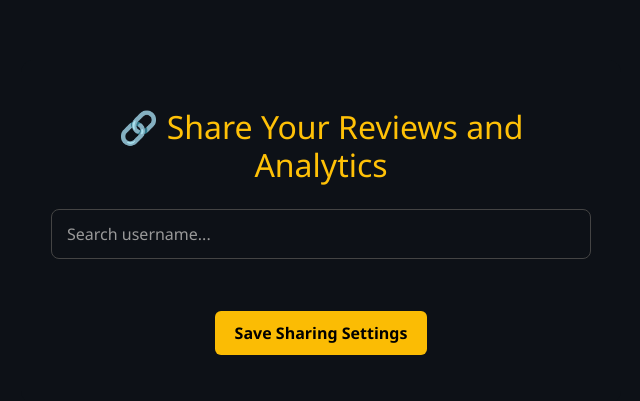
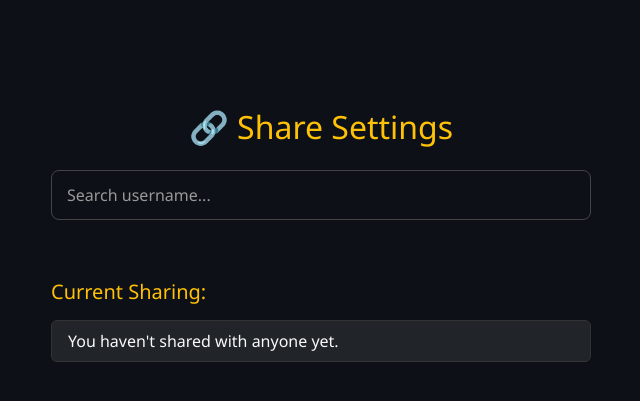
Before and after one commit to lilyjelleycat/Agile_web_project_group40, a Flask app: page /share_reviews in a window 1280 px wide. Shown: the part 56-457 px from the top of the page, without its empty margins (319-959 px from the left). Run offline with Flask 3, Linux system fonts and the light colour scheme; the visitor is signed in with stand-in values (Sample User, id 1).

Commit message:
updated routs for movies and edited visualize page and share page

```diff
--- a/app/movies/routes.py
+++ b/app/movies/routes.py
@@ -1,4 +1,4 @@
-from flask import Blueprint, request, session, render_template, redirect, url_for, jsonify
+from flask import Blueprint, request, session, render_template, redirect, url_for, jsonify,flash
 from app import db
 from app.models import Movie, Review, AnalyticsShare, ReviewShare
 from app.movies.forms import SearchForm,AnalyticsViewerForm
@@ -148,5 +148,17 @@ def view_shared_review(review_id):
 def share_reviews():
     if "username" not in session:
         return redirect(url_for("main.login"))
-    reviews = Review.query.filter_by(username=session["username"]).all()
-    return render_template("share_reviews.html", reviews=reviews)
+
+    username = session["username"]
+
+    review_shares = ReviewShare.query.filter_by(owner_username=username).all()
+    analytics_shares = AnalyticsShare.query.filter_by(owner_username=username).all()
+
+    shared_status = {}
+
+    for r in review_shares:
+        shared_status.setdefault(r.viewer_username, {})["review"] = True
+    for a in analytics_shares:
+        shared_status.setdefault(a.viewer_username, {})["analytics"] = True
+
+    return render_template("share_reviews.html", shared_status=shared_status)
--- a/app/templates/base.html
+++ b/app/templates/base.html
@@ -33,7 +33,8 @@
 <body>
   <nav class="navbar navbar-expand-lg navbar-dark bg-dark">
     <div class="container-fluid">
-      <a class="navbar-brand" href="{{ url_for('main.home') }}">CineBuff</a>
+      <a class="navbar-brand" href="{% if 'username' in session %}{{ url_for('movies.search') }}{% else %}{{ url_for('main.home') }}{% endif %}">CineBuff</a>
+
       <button class="navbar-toggler" type="button" data-bs-toggle="collapse" data-bs-target="#navbarNav">
         <span class="navbar-toggler-icon"></span>
       </button>
--- a/app/templates/share_reviews.html
+++ b/app/templates/share_reviews.html
@@ -1,23 +1,83 @@
 {% extends "base.html" %}
 {% block title %}Manage Sharing{% endblock %}
+
 {% block content %}
 <div class="container text-light py-5">
-  <h2 class="text-warning text-center mb-4">🔗 Share Your Reviews and Analytics</h2>
+  <h2 class="text-warning text-center mb-4">🔗 Share Settings</h2>
 
-  <!-- Autocomplete search bar -->
+  <!-- Search bar -->
   <input type="text" id="usernameInput" class="form-control" placeholder="Search username...">
   <ul id="autocompleteResults" class="list-group mt-2 mb-4"></ul>
 
-  <!-- List of selected users with toggles -->
+  <!-- Selected users with toggles -->
   <div id="selectedUsersList" class="mb-4"></div>
 
-  <div class="text-center">
-    <button id="saveButton" class="btn btn-warning">Save Sharing Settings</button>
+  <!-- Save message -->
+  <div id="saveStatus" class="text-success text-center fw-bold mt-3" style="display: none;">
+    ✅ Settings saved!
   </div>
+
+  <!-- Already shared list -->
+  <h5 class="text-warning mt-5">Current Sharing:</h5>
+  <ul class="list-group mt-3" id="sharedStatusList">
+    {% for username, perms in shared_status.items() %}
+      <li class="list-group-item bg-dark text-light d-flex justify-content-between align-items-center">
+        <strong>{{ username }}</strong>
+        <div class="d-flex gap-4">
+          <div class="form-check form-switch">
+            <input class="form-check-input toggle-switch" type="checkbox" data-user="{{ username }}" data-type="review" {% if perms.review %}checked{% endif %}>
+            <label class="form-check-label ms-1">Review</label>
+          </div>
+          <div class="form-check form-switch">
+            <input class="form-check-input toggle-switch" type="checkbox" data-user="{{ username }}" data-type="analytics" {% if perms.analytics %}checked{% endif %}>
+            <label class="form-check-label ms-1">Analytics</label>
+          </div>
+        </div>
+      </li>
+    {% else %}
+      <li class="list-group-item bg-dark text-light">You haven't shared with anyone yet.</li>
+    {% endfor %}
+  </ul>
 </div>
 
 <script>
-  const selectedShares = new Map(); // username -> { review: true/false, analytics: true/false }
+  const saveStatus = document.getElementById("saveStatus");
+  const existingShares = {{ shared_status | tojson | safe }};
+  const selectedShares = new Map(Object.entries(existingShares));
+
+  async function saveToServer() {
+    const payload = [];
+    for (const [username, prefs] of selectedShares.entries()) {
+      if (prefs.review || prefs.analytics) {
+        payload.push({ username, ...prefs });
+      }
+    }
+    const res = await fetch("/users/save_shares", {
+      method: "POST",
+      headers: { "Content-Type": "application/json" },
+      body: JSON.stringify({ shares: payload })
+    });
+
+    showSaveMessage(res.ok);
+  }
+
+  function showSaveMessage(success = true) {
+    saveStatus.style.display = "block";
+    saveStatus.textContent = success ? "✅ Settings saved!" : "⚠️ Failed to save settings";
+    saveStatus.className = success ? "text-success text-center fw-bold mt-3" : "text-danger text-center fw-bold mt-3";
+    setTimeout(() => { saveStatus.style.display = "none"; }, 3000);
+  }
+
+  document.querySelectorAll(".toggle-switch").forEach(toggle => {
+    toggle.addEventListener("change", function () {
+      const user = this.dataset.user;
+      const type = this.dataset.type;
+      const entry = selectedShares.get(user) || { review: false, analytics: false };
+      entry[type] = this.checked;
+      selectedShares.set(user, entry);
+      saveToServer();
+    });
+  });
 
   const input = document.getElementById("usernameInput");
   const results = document.getElementById("autocompleteResults");
@@ -26,10 +86,8 @@
   input.addEventListener("input", async function () {
     const query = this.value.trim();
     results.innerHTML = "";
-
     if (query.length < 2) return;
 
-    try {
     const res = await fetch(`/users/search_user?q=${encodeURIComponent(query)}`);
     const users = await res.json();
 
@@ -40,25 +98,19 @@
         const item = document.createElement("li");
         item.className = "list-group-item list-group-item-action";
         item.textContent = username;
-
         item.addEventListener("click", function () {
+          if (selectedShares.has(username)) return;
           addUserWithToggles(username);
           results.innerHTML = "";
           input.value = "";
         });
-
         results.appendChild(item);
       });
     }
-    } catch (err) {
-      console.error("Search error:", err);
-    }
   });
 
-  function addUserWithToggles(username) {
-    if (selectedShares.has(username)) return;
-
-    selectedShares.set(username, { review: false, analytics: false });
+  function addUserWithToggles(username, reviewShared = false, analyticsShared = false) {
+    selectedShares.set(username, { review: reviewShared, analytics: analyticsShared });
 
     const container = document.createElement("div");
     container.className = "list-group-item bg-dark text-light d-flex justify-content-between align-items-center mb-2";
@@ -66,11 +118,11 @@
       <strong>${username}</strong>
       <div class="d-flex gap-4">
         <div class="form-check form-switch">
-          <input class="form-check-input" type="checkbox" data-user="${username}" data-type="review">
+          <input class="form-check-input toggle-switch" type="checkbox" data-user="${username}" data-type="review" ${reviewShared ? "checked" : ""}>
           <label class="form-check-label ms-1">Share Review</label>
         </div>
         <div class="form-check form-switch">
-          <input class="form-check-input" type="checkbox" data-user="${username}" data-type="analytics">
+          <input class="form-check-input toggle-switch" type="checkbox" data-user="${username}" data-type="analytics" ${analyticsShared ? "checked" : ""}>
           <label class="form-check-label ms-1">Share Analytics</label>
         </div>
       </div>
@@ -78,38 +130,17 @@
 
     container.querySelectorAll("input[type='checkbox']").forEach(toggle => {
       toggle.addEventListener("change", function () {
+        const user = this.dataset.user;
         const type = this.dataset.type;
-        const user = this.dataset.user;
-        const entry = selectedShares.get(user);
+        const entry = selectedShares.get(user) || {};
         entry[type] = this.checked;
         selectedShares.set(user, entry);
+        saveToServer();
       });
     });
 
     selectedList.appendChild(container);
+    saveToServer();
   }
-
-  document.getElementById("saveButton").addEventListener("click", async function () {
-    const payload = [];
-
-    for (const [username, prefs] of selectedShares.entries()) {
-      if (prefs.review || prefs.analytics) {
-        payload.push({ username, ...prefs });
-      }
-    }
-
-    const res = await fetch("/users/save_shares", {
-      method: "POST",
-      headers: { "Content-Type": "application/json" },
-      body: JSON.stringify({ shares: payload })
-    });
-
-    if (res.ok) {
-      alert("Sharing settings saved!");
-      location.reload();
-    } else {
-      alert("Failed to save settings.");
-    }
-  });
 </script>
 {% endblock %}
--- a/app/templates/visualize.html
+++ b/app/templates/visualize.html
@@ -8,12 +8,12 @@
     {{ form.hidden_tag() }}
     <div class="mb-3 w-50 mx-auto">
       {{ form.friend_username.label(class="form-label text-warning") }}
-      {{ form.friend_username(class="form-select") }}
+      {{ form.friend_username(class="form-control", onchange="this.form.submit()") }}
+
     </div>
-    {{ form.submit(class="btn btn-warning") }}
   </form>
 
-  <h5 class="text-info mb-4">Showing analytics for: <strong>{{ selected_user }}</strong></h5>
+  <h5 class="mb-4">Showing analytics for: <strong>{{ selected_user }}</strong></h5>
   <div class="mt-5">
     <h4>You've reviewed {{ reviewed_count }} out of 100 movies!</h4>
     <canvas id="reviewedPie" width="400" height="400"></canvas>
```
Also changed, not shown: app/users/routes.py (+30 -10 lines), app/static/styles.css (line endings or trailing spaces), instance/movies.db. Lines whose indentation alone changed are shown as unchanged.
